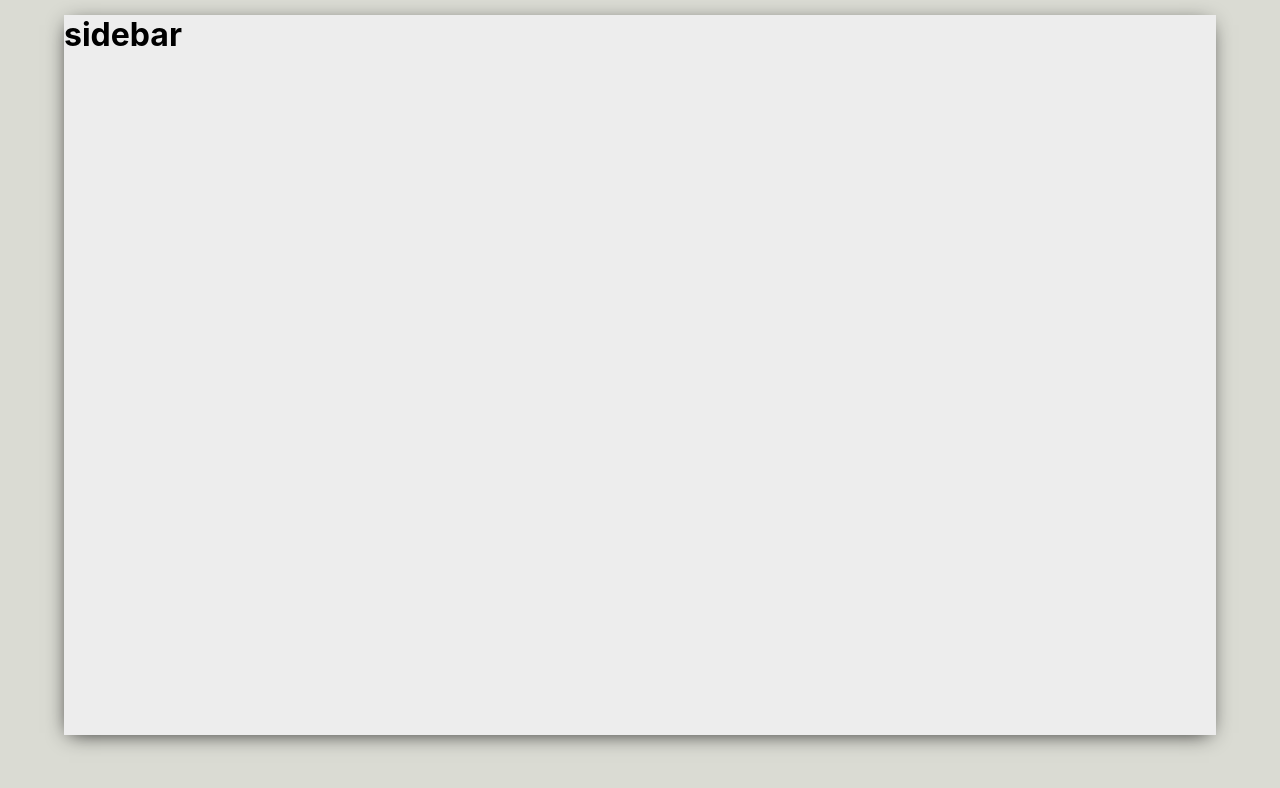
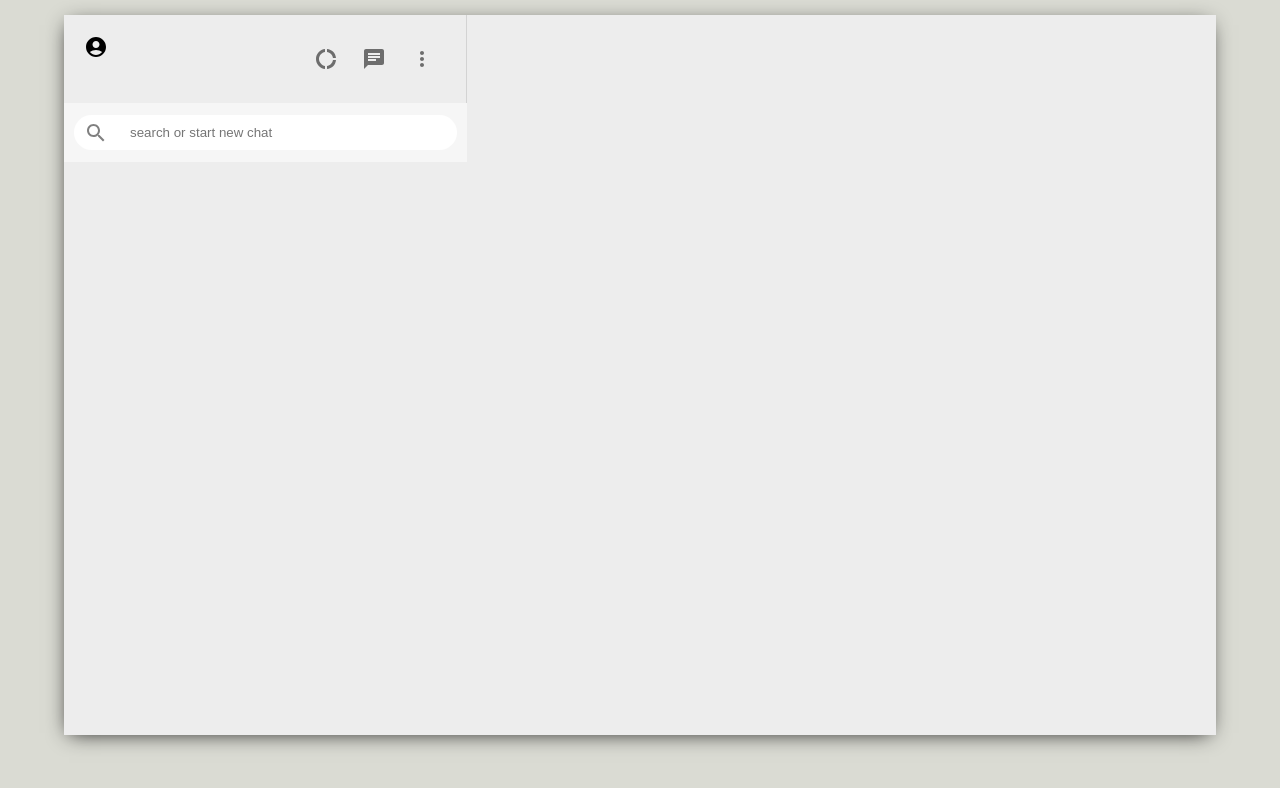
Before and after one commit to venkateshsure/whatsappClone-reactjs, a React (Create React App) app: page / in a window 1280 px wide. Shown: the top 788 px of the page. Built offline with nearby package versions, Linux system fonts and the light colour scheme.

Commit message:
sidebar is implemented

```diff
--- a/package.json
+++ b/package.json
@@ -3,6 +3,12 @@
   "version": "0.1.0",
   "private": true,
   "dependencies": {
+    "@emotion/react": "^11.11.3",
+    "@emotion/styled": "^11.11.0",
+    "@material-ui/core": "^4.12.4",
+    "@material-ui/icons": "^4.11.3",
+    "@mui/icons-material": "^5.15.6",
+    "@mui/material": "^5.15.6",
     "@testing-library/jest-dom": "^5.17.0",
     "@testing-library/react": "^13.4.0",
     "@testing-library/user-event": "^13.5.0",
--- a/src/components/Sidebar/index.css
+++ b/src/components/Sidebar/index.css
@@ -0,0 +1,50 @@
+.sidebar {
+  flex: 0.35;
+}
+
+.sidebar_header {
+  display: flex;
+  justify-content: space-between;
+  padding: 20px;
+  border-right: 1px solid lightgray;
+}
+
+.sidebar-headerRight {
+  display: flex;
+  align-items: center;
+  justify-content: space-between;
+  min-width: 10vw;
+}
+
+.sidebar-headerRight > .MuiSvgIcon-root {
+  margin-right: 2vw;
+  font-size: 24px !important;
+}
+
+.sidebar_search {
+  display: flex;
+  align-items: center;
+  background-color: #f6f6f6;
+  height: 39px;
+  padding: 10px;
+}
+
+.sidebar_searchContainer {
+  display: flex;
+  align-items: center;
+  background-color: white;
+  width: 100%;
+  height: 35px;
+  border-radius: 20px;
+}
+
+.sidebar_searchContainer .MuiSvgIcon-root {
+  color: gray;
+  padding: 10px;
+}
+
+.sidebar_searchContainer .input {
+  border: none;
+  outline: none;
+  margin-left: 10px;
+}
--- a/src/components/Sidebar/index.js
+++ b/src/components/Sidebar/index.js
@@ -1,11 +1,43 @@
 import React from "react";
+
+import AccountCircleIcon from "@mui/icons-material/AccountCircle";
+import ChatIcon from "@mui/icons-material/Chat";
+import MoreVertIcon from "@mui/icons-material/MoreVert";
+import DonutLargeIcon from "@mui/icons-material/DonutLarge";
+import SearchIcon from "@mui/icons-material/Search";
+
+import { IconButton } from "@material-ui/core";
 
 import "./index.css";
 
 function Sidebar() {
   return (
     <div className="sidebar">
-      <h1>sidebar</h1>
+      <div className="sidebar_header">
+        <AccountCircleIcon />
+        <div className="sidebar_headerRight">
+          <IconButton>
+            <DonutLargeIcon />
+          </IconButton>
+          <IconButton>
+            <ChatIcon />
+          </IconButton>
+          <IconButton>
+            <MoreVertIcon />
+          </IconButton>
+        </div>
+      </div>
+      <div className="sidebar_search">
+        <div className="sidebar_searchContainer">
+          <SearchIcon />
+          <input
+            className="input"
+            type="text"
+            placeholder="search or start new chat"
+          />
+        </div>
+      </div>
+      <div className="sidebar_chats"></div>
     </div>
   );
 }
```
Also changed, not shown: 1 other file (tests, documents, lock files or other folders).
